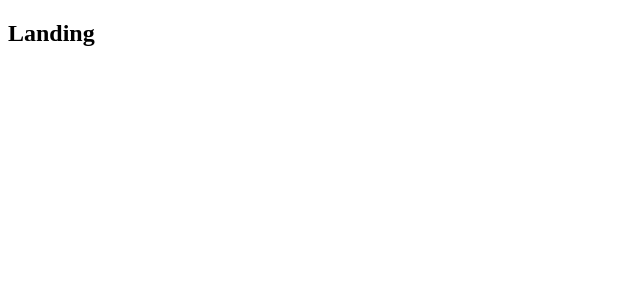
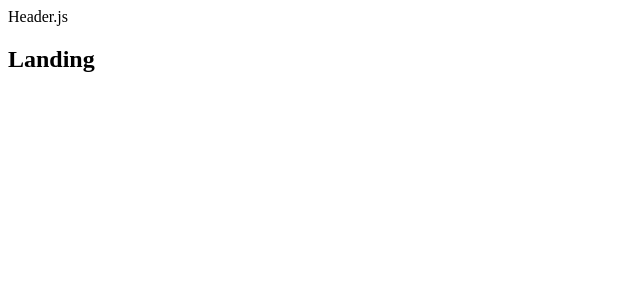
Before and after one commit to Jatin-007/Emaily, a React (Create React App) app in the folder client/: page / in a window 1280 px wide. Shown: the top 300 px of the page, without its empty margins (0-640 px from the left). Built offline with nearby package versions, Linux system fonts and the light colour scheme.

Commit message:
Configuring Navigation routes

```diff
--- a/client/package.json
+++ b/client/package.json
@@ -9,6 +9,7 @@
   },
   "dependencies": {
     "concurrently": "^3.5.1",
+    "materialize-css": "^0.100.2",
     "react": "^16.2.0",
     "react-dom": "^16.2.0",
     "react-redux": "^5.0.6",
--- a/client/src/components/App.js
+++ b/client/src/components/App.js
@@ -1,18 +1,22 @@
 import React from 'react';
-import { BrowserRouter, Route } from 'react-router-dom'; //BrowserRouter: how to behave at certain levels, Route: used to setup rule to the linke the user might visit
+import { BrowserRouter, Route } from 'react-router-dom';
+//BrowserRouter: how to behave at certain levels, Route: used to setup rule to the linke the user might visit
 
-const Header = () => <h2>Header</h2>
-const Dashboard = () => <h2>Dashboard</h2>
-const SurveyNew = () => <h2>SurveyNew</h2>
-const Landing = () => <h2>Landing</h2>
+import Header from './Header';
+
+const Dashboard = () => <h2>Dashboard</h2>;
+const SurveyNew = () => <h2>SurveyNew</h2>;
+const Landing = () => <h2>Landing</h2>;
 
 const App = ()=> {
     return (
         <div>
             <BrowserRouter>
                 <div>
-                    <Route exact = {true} path="/" component ={Landing}/>
-                    <Route path = "/surveys" component = {Dashboard}/>
+                    <Header />
+                    <Route exact path="/" component ={Landing}/>
+                    <Route exact path = "/surveys" component = {Dashboard}/>
+                    <Route path = "/surveys/new" component = {SurveyNew}/>
                 </div>
             </BrowserRouter>
         </div>
@@ -24,6 +28,6 @@
 // we are using import at the front end as webpack and babel provides ES2015 syntax
 // for Node.js, it only provides the common syntax. Hence, we are using require at backend
 
-//BrowserROuter can only take 1 tag inside
+// BrowserROuter can only take 1 tag inside
 
-//  exact = {true}  it is used to verify the path if it is similar to the provided one, so as it does not shows up in the rest of the paths set as well
+// exact = {true}  it is used to verify the path if it is similar to the provided one, so as it does not shows up in the rest of the paths set as well
--- /dev/null
+++ b/client/src/components/Header.js
@@ -0,0 +1,13 @@
+import React, { Component } from 'react';
+
+class Header extends Component {
+    render () {
+        return (
+            <div>
+                Header.js
+            </div>
+        );
+    }
+}
+
+export default Header;
```
Also changed, not shown: 2 other files (tests, documents, lock files or other folders).
